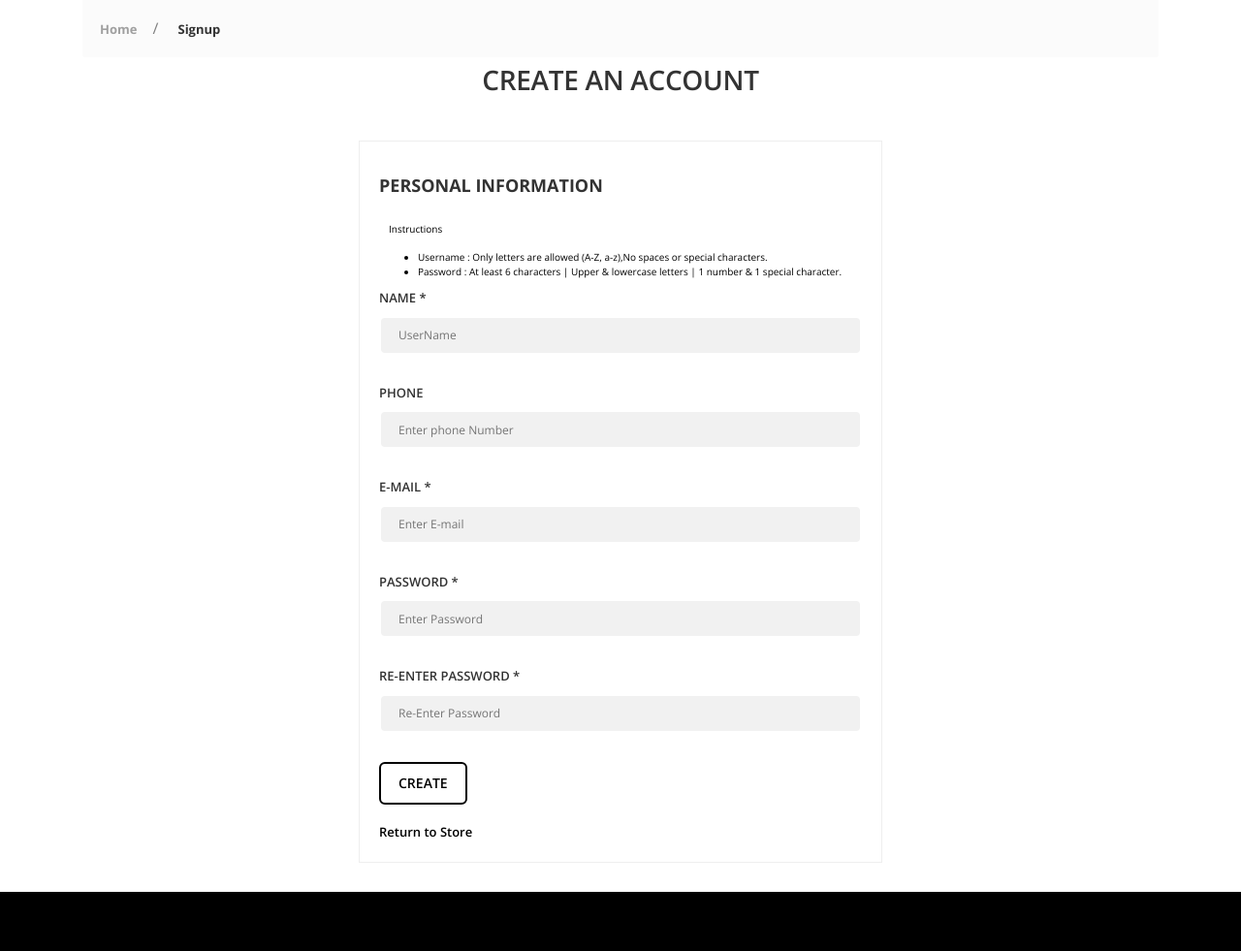
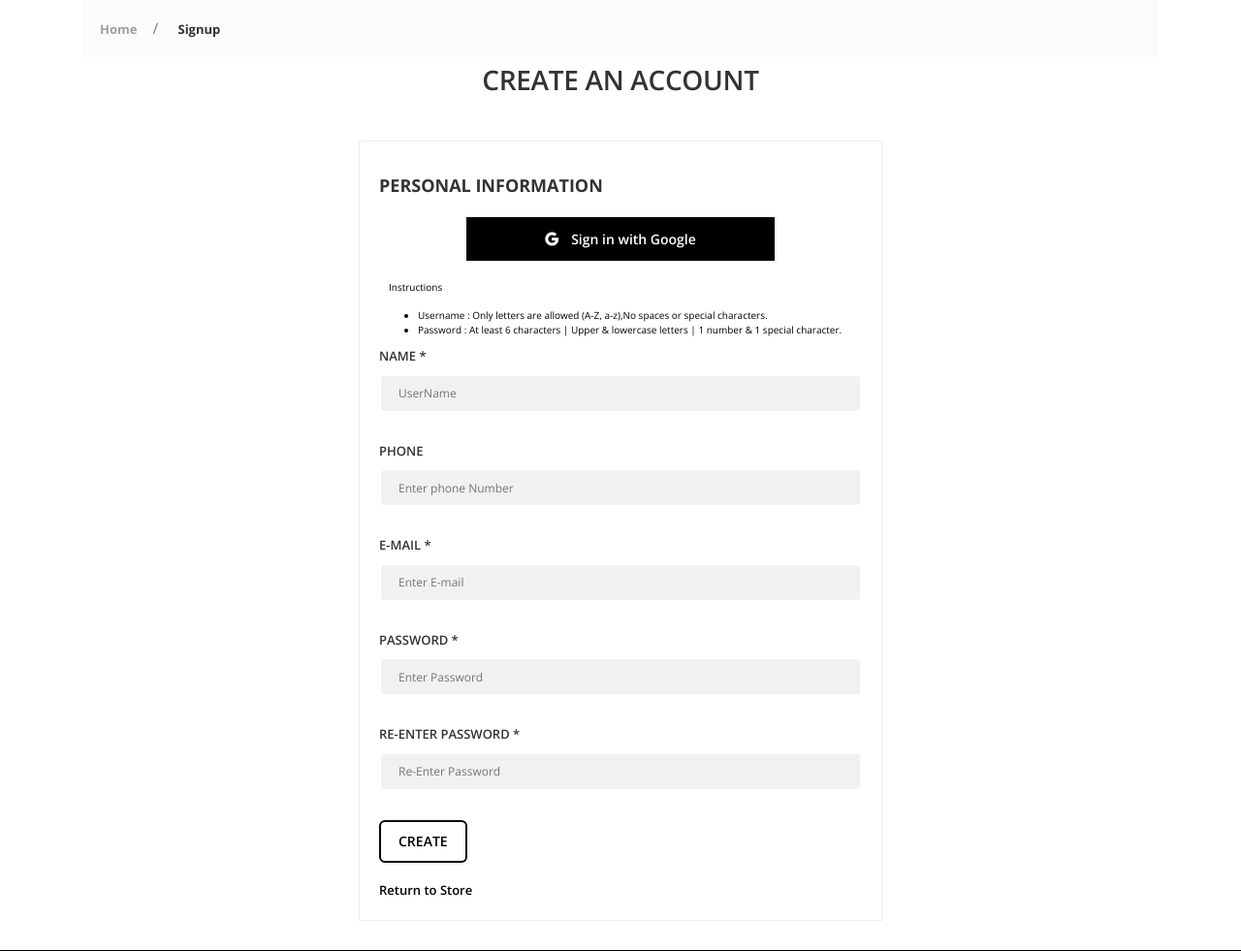
Before and after one commit to ashique1213/Brat-MensClothings, a Django app: page /signupuser/ in a window 1280 px wide. Shown: the part 161-1142 px from the top of the page at 97% size. Run offline with Django 5.2, Linux system fonts and the light colour scheme; some libraries are stand-ins or nearby versions.

Commit message:
bug fixing

```diff
--- a/bratmensclothing/templates/user/signup.html
+++ b/bratmensclothing/templates/user/signup.html
@@ -66,14 +66,16 @@
                                                 <span>Signup with Google</span>
                                             </a>
                                         </div> -->
-                                        <!-- <div class="gl-s-api">
+
+                                        <div class="gl-s-api">
                                             <div class="u-s-m-b-15">
-                                                <a class="gl-s-api__btn gl-s-api__btn--gplus" href="{% provider_login_url 'google' %}">
+                                                <a class="gl-s-api__btn gl-s-api__btn--gplus" href="">
                                                     <i class="fab fa-google"></i>
                                                     <span>Sign in with Google</span>
                                                 </a>
                                             </div>
-                                        </div> -->
+                                        </div>
+
                                     </div>
 
                                     <div id="responseMessage"></div>
```
Also changed, not shown: bratmensclothing/templates/user/login.html (+5 -3 lines).
